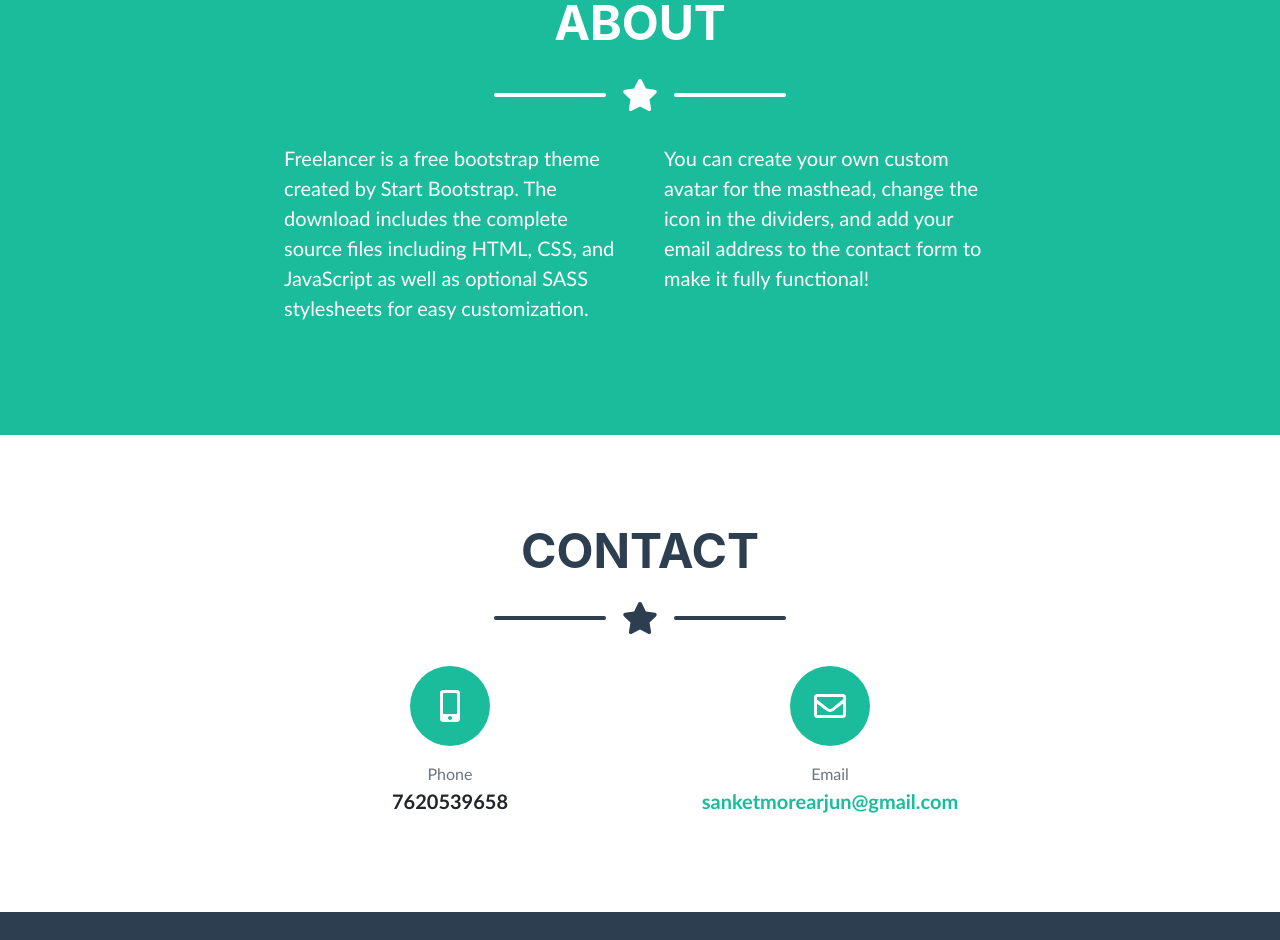
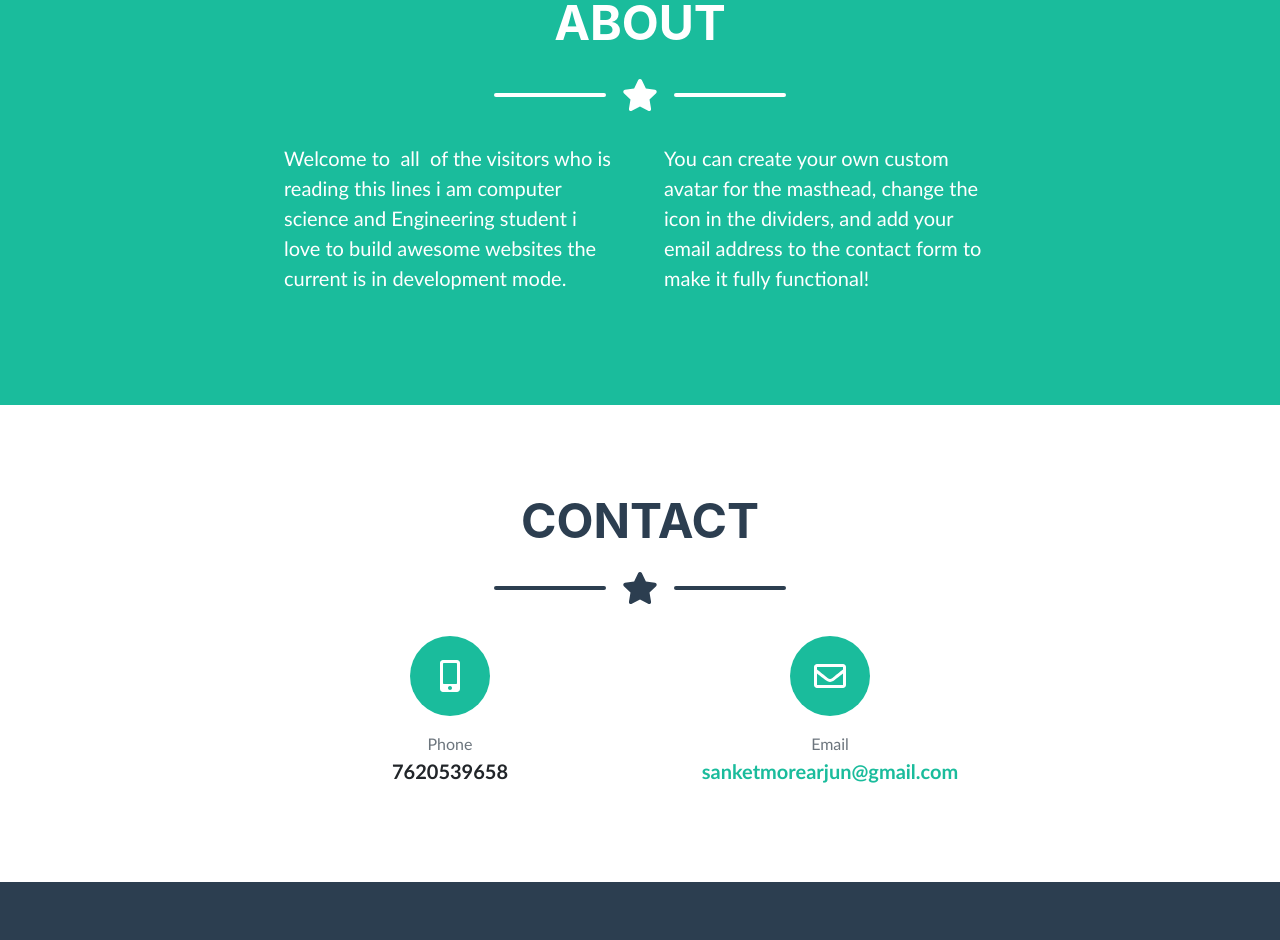
Before and after one commit to SanketMore1/SanketMore1.github.io, a plain HTML site: page index.html in a window 1280 px wide. Shown: the part 1500-2440 px from the top of the page. Drawn offline with nearby package versions, Linux system fonts and the light colour scheme; a script that the page names is missing; a web font is replaced by a local one.

Commit message:
Update index.html

```diff
--- a/index.html
+++ b/index.html
@@ -283,7 +283,7 @@
                 <!-- About Section Content-->
                 <div class="row">
                     <div class="col-lg-4 ml-auto">
-                        <p class="pre-wrap lead">Freelancer is a free bootstrap theme created by Start Bootstrap. The download includes the complete source files including HTML, CSS, and JavaScript as well as optional SASS stylesheets for easy customization.</p>
+                        <p class="pre-wrap lead">Welcome to  all  of the visitors who is reading this lines i am computer science and Engineering student i love to build awesome websites the current is in development mode. </p>
                     </div>
                     <div class="col-lg-4 mr-auto">
                         <p class="pre-wrap lead">You can create your own custom avatar for the masthead, change the icon in the dividers, and add your email address to the contact form to make it fully functional!</p>
```
